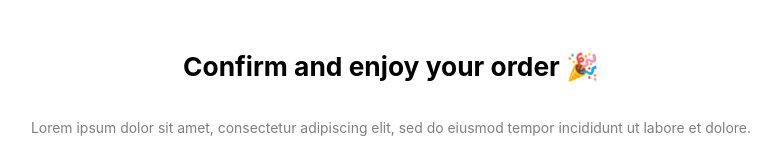
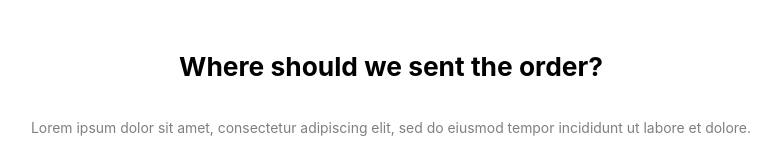
Before and after one commit to felipersan/checkout, a React (Create React App) app: page / in a window 1280 px wide. Shown: the top 160 px of the page, without its empty margins (249-1030 px from the left). Built offline with nearby package versions, Linux system fonts and the light colour scheme; a web font is replaced by a local one.

Commit message:
feat: emoji change according to step

```diff
--- a/src/contexts/Stepper.tsx
+++ b/src/contexts/Stepper.tsx
@@ -6,20 +6,25 @@ interface IChildren {
 }
 
 export interface SteeperContextType {
-    stepLevel: number,
-    setStepLevel: Dispatch<SetStateAction<number>>
+    stepLevel: any,
+    setStepLevel: Dispatch<SetStateAction<any>>,
+    numberSteps: any,
+    setNumberSteps: Dispatch<SetStateAction<any>>
 }
 
 export const StepperContext = createContext<any>(null)
 
 export default function StepperProvider({children} : IChildren ) {
-    const [stepLevel, setStepLevel] = useState(4);
+    const [stepLevel, setStepLevel] = useState(1);
+    const [numberSteps, setNumberSteps] = useState()
 
     return(
         <StepperContext.Provider
             value = {{
                 stepLevel: stepLevel as Number,
-                setStepLevel: setStepLevel as Dispatch<SetStateAction<number>>
+                setStepLevel: setStepLevel as Dispatch<SetStateAction<number>>,
+                numberSteps: numberSteps as any,
+                setNumberSteps: setNumberSteps as Dispatch<SetStateAction<any>>
             }}
         >
             {children}
```
